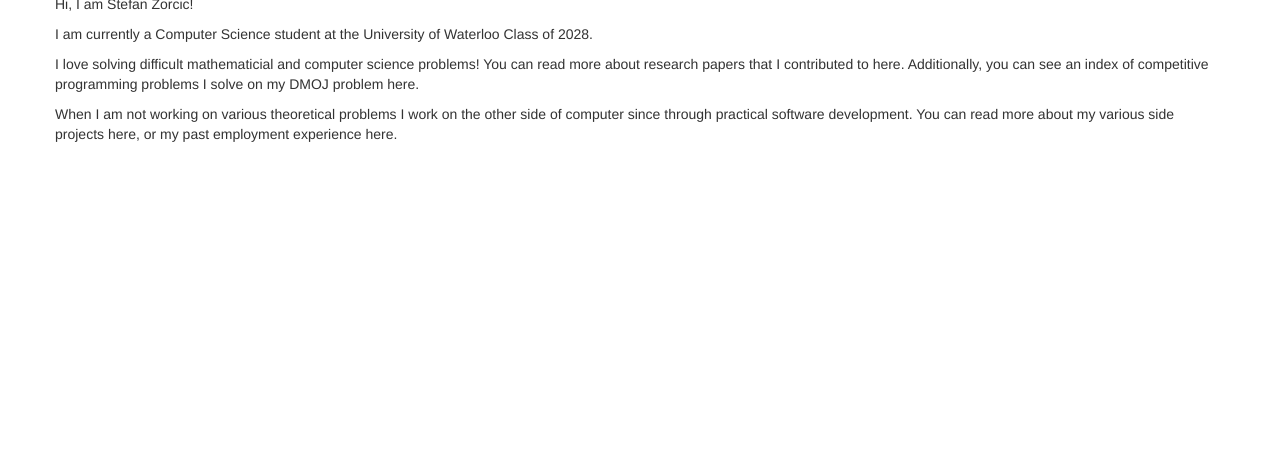
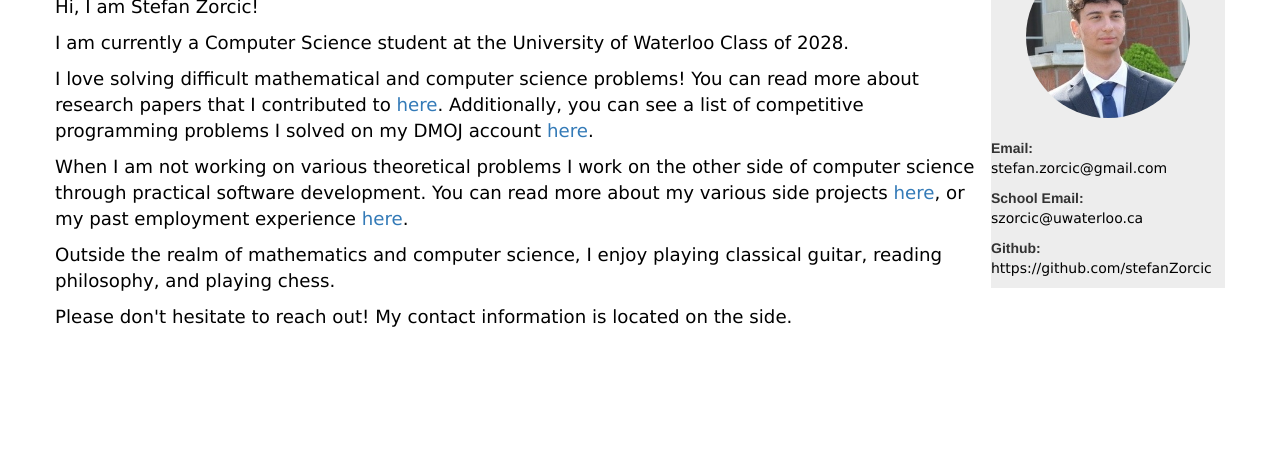
Before and after one commit to stefanZorcic/stefanzorcic.github.io, a plain HTML site: page index.html in a window 1280 px wide. Shown: the part 326-800 px from the top of the page. Drawn offline with nearby package versions, Linux system fonts and the light colour scheme.

Commit message:
Update index.html

```diff
--- a/index.html
+++ b/index.html
@@ -13,6 +13,53 @@
       font-family: verdana;
       font-size: 160%;
     }
+
+    .container2{
+      width:70%;
+    }
+
+    #wrap {
+    height: 100%;
+    position: relative;
+
+    }
+
+    .window1 {
+      width:80%;
+      position:relative;
+      float:left;
+      height:100%;
+
+    }
+
+    .window2 {
+      width:20%;
+      position:relative;
+      background-color:#ededed;
+      float:left;
+      height:100%;
+
+    }
+
+    .window2Child{
+      display: flex;
+      justify-content: center;
+      margin-top: 10%;
+
+    }
+
+    .fontText {
+      color:black;
+      font-family: verdana;
+      font-size: 130%;
+    }
+
+    .sideText {
+      color:black;
+      font-family: verdana;
+      font-size: 100%;
+    }
+
   </style>
 </head>
 <body>
@@ -20,22 +67,58 @@
 <div class="jumbotron text-center">
   <h1>Stefan Zorcic</h1>
 
-  <a href="./main.html" class="logo" >About Me</a>
-  <a href="./Projects.html" class="logo" >| Projects</a>
+  <a href="./index.html" class="logo" >About Me</a>
   <a href="./Publications.html" class="logo" >| Publications</a>
   <a href="./Assets/Resume ENGL 119.pdf" class="logo" >| Résumé</a>
 
 </div>
 
+
+
     <div class="container">
       <div class="row">
+        <div id="wrap">
+        <div class="window1">
           <h2>About Me</h2>
-    <p>Hi, I am Stefan Zorcic!</p>
-    <p>I am currently a Computer Science student at the University of Waterloo Class of 2028.</p>
-    <p>I love solving difficult mathematicial and computer science problems! You can read more about research papers that I contributed to here. Additionally, you can see an index of competitive programming problems I solve on my DMOJ problem here. </p>
-    <p>When I am not working on various theoretical problems I work on the other side of computer since through practical software development. You can read more about my various side projects here, or my past employment experience here.</p>
+
+          <p class=fontText>Hi, I am Stefan Zorcic!</p>
+          <p class=fontText>I am currently a Computer Science student at the University of Waterloo Class of 2028.</p>
+          <p class=fontText>I love solving difficult mathematical and computer science problems! You can read more about research papers that I contributed to <a href="./Publications.html">here</a>. Additionally, you can see a list of competitive programming problems I solved on my DMOJ account  <a href="https://dmoj.ca/user/sz_8">here</a>. </p>
+          <p class=fontText>When I am not working on various theoretical problems I work on the other side of computer science through practical software development. You can read more about my various side projects <a href="https://github.com/stefanZorcic?tab=repositories">here</a>, or my past employment experience <a href="./Assets/Resume ENGL 119.pdf">here</a>.</p>
+          <p class=fontText>Outside the realm of mathematics and computer science, I enjoy playing classical guitar, reading philosophy, and playing chess.</p>
+          <p class=fontText>Please don't hesitate to reach out! My contact information is located on the side.</p>
+        </div>
+        <div class="window2">
+          <div class="window2Child">
+          <img style="width: 70%;border-radius: 50%;"src="./Assets/profileImage.jpeg" alt="Profile Image">
+
+          </div>
+          <br>
+          <b>Email:</b>
+          <p class=sideText>stefan.zorcic@gmail.com</p>
+          <b>School Email:</b>
+          <p class=sideText>szorcic@uwaterloo.ca</p>
+          <b>Github:</b>
+          <br>
+          <a href="https://github.com/stefanZorcic" class=sideText>https://github.com/stefanZorcic</a>
+          <p></p>
+          <p></p>
+          <p></p>
+
+        </div>
+
+      </div>
+
+
       </div>
     </div>
 
+
+
+
+
+
+
+
 </body>
 </html>
```
Lines whose indentation alone changed are shown as unchanged.
